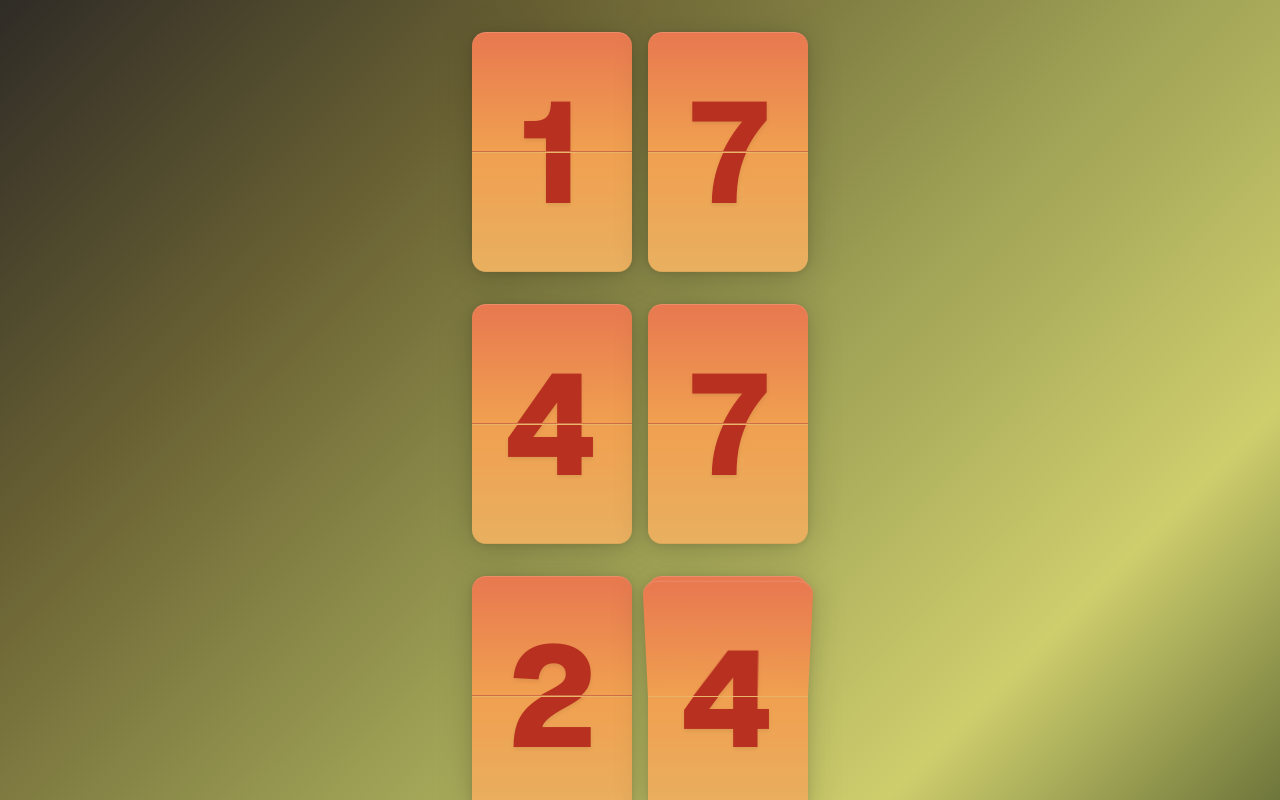
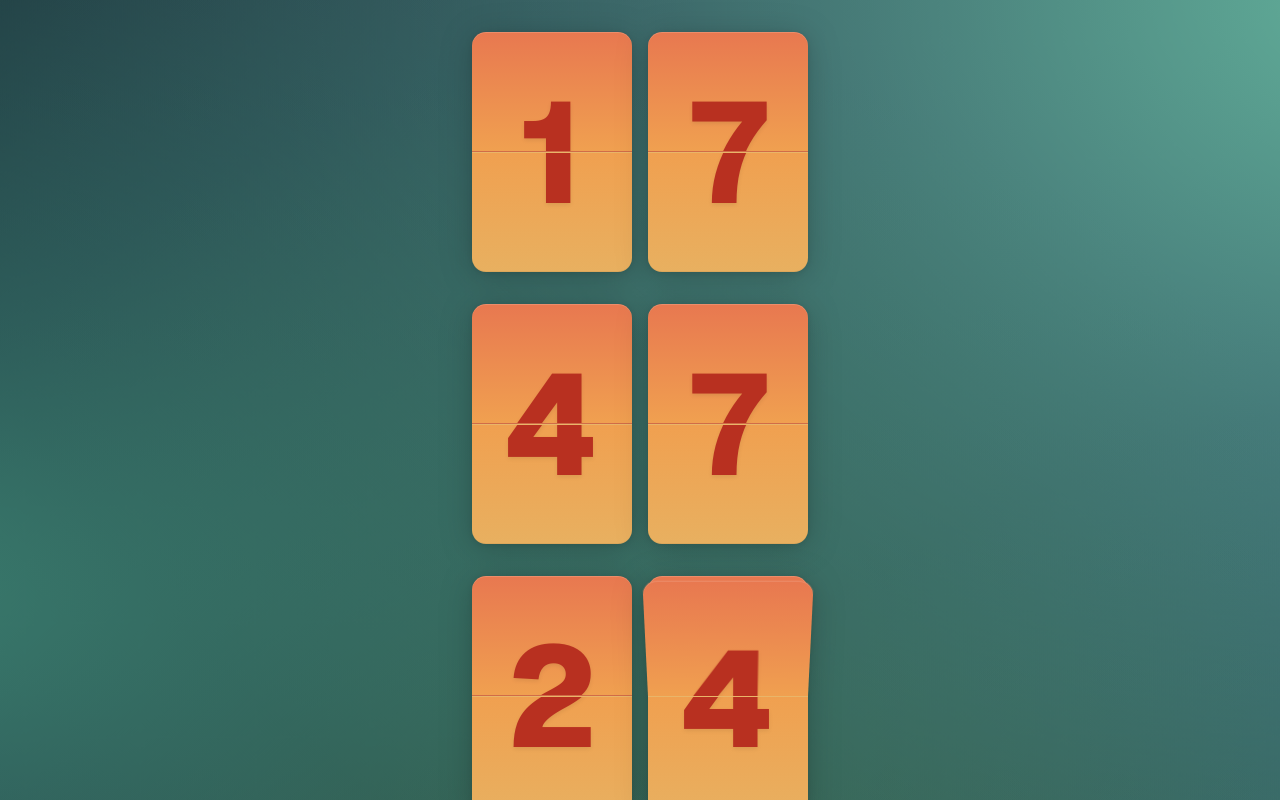
Before and after one commit to devohmycode/TravelPomo, a Next.js app: page / in a window 1280 px wide. Shown: the top 800 px of the page. Built offline with nearby package versions, Linux system fonts and the light colour scheme.

Commit message:
feat: enhance background animation with dynamic gradient shift
Combine color change with gradient movement for dynamic effect.

Co-authored-by: OhMyCode <245494865+devohmycode@users.noreply.github.com>

```diff
--- a/app/globals.css
+++ b/app/globals.css
@@ -134,17 +134,20 @@
 .flip-clock-bg::before {
   content: "";
   position: absolute;
-  inset: 0;
+  inset: -50%;
+  width: 200%;
+  height: 200%;
   z-index: 0;
-  background: linear-gradient(
-    135deg,
-    var(--grad-c1) 0%,
-    var(--grad-c2) 25%,
-    var(--grad-c3) 50%,
-    var(--grad-c4) 75%,
-    var(--grad-c5) 100%
-  );
-  animation: gradient-shift 12s ease infinite;
+  background:
+    radial-gradient(ellipse at 20% 50%, var(--grad-c1) 0%, transparent 50%),
+    radial-gradient(ellipse at 80% 20%, var(--grad-c2) 0%, transparent 50%),
+    radial-gradient(ellipse at 50% 80%, var(--grad-c3) 0%, transparent 50%),
+    radial-gradient(ellipse at 10% 10%, var(--grad-c4) 0%, transparent 40%),
+    radial-gradient(ellipse at 90% 90%, var(--grad-c5) 0%, transparent 40%),
+    linear-gradient(135deg, #1a1a2e 0%, #16213e 50%, #0f3460 100%);
+  animation:
+    gradient-move 20s ease-in-out infinite alternate,
+    gradient-shift 16s ease infinite;
 }
 
 .flip-clock-bg > * {
@@ -155,12 +158,12 @@
 @property --grad-c1 {
   syntax: "<color>";
   inherits: false;
-  initial-value: #1a3a5c;
+  initial-value: #c4882a;
 }
 @property --grad-c2 {
   syntax: "<color>";
   inherits: false;
-  initial-value: #c4882a;
+  initial-value: #e87850;
 }
 @property --grad-c3 {
   syntax: "<color>";
@@ -170,49 +173,67 @@
 @property --grad-c4 {
   syntax: "<color>";
   inherits: false;
-  initial-value: #c4882a;
+  initial-value: #8b4a14;
 }
 @property --grad-c5 {
   syntax: "<color>";
   inherits: false;
-  initial-value: #1a3a5c;
+  initial-value: #5c3a1a;
+}
+
+@keyframes gradient-move {
+  0% {
+    transform: translate(0%, 0%) rotate(0deg) scale(1);
+  }
+  25% {
+    transform: translate(10%, -5%) rotate(3deg) scale(1.05);
+  }
+  50% {
+    transform: translate(-5%, 10%) rotate(-2deg) scale(1.02);
+  }
+  75% {
+    transform: translate(5%, 5%) rotate(1deg) scale(1.08);
+  }
+  100% {
+    transform: translate(-10%, -10%) rotate(-3deg) scale(1.04);
+  }
 }
 
 @keyframes gradient-shift {
   0%, 100% {
-    --grad-c1: #1a3a5c;
-    --grad-c2: #c4882a;
+    --grad-c1: #c4882a;
+    --grad-c2: #e87850;
     --grad-c3: #e8a830;
-    --grad-c4: #c4882a;
-    --grad-c5: #1a3a5c;
+    --grad-c4: #8b4a14;
+    --grad-c5: #5c3a1a;
   }
   20% {
-    --grad-c1: #5c1a2a;
-    --grad-c2: #c44a2a;
-    --grad-c3: #e86830;
-    --grad-c4: #f0a050;
-    --grad-c5: #5c3a1a;
+    --grad-c1: #e86040;
+    --grad-c2: #c43a20;
+    --grad-c3: #f0a050;
+    --grad-c4: #5c1a2a;
+    --grad-c5: #8b2a14;
   }
   40% {
-    --grad-c1: #2a1a5c;
-    --grad-c2: #8b3a80;
-    --grad-c3: #c45a8a;
-    --grad-c4: #e88a60;
-    --grad-c5: #3a1a5c;
+    --grad-c1: #8b3a80;
+    --grad-c2: #c45a8a;
+    --grad-c3: #e88a60;
+    --grad-c4: #3a1a5c;
+    --grad-c5: #5c2a50;
   }
   60% {
-    --grad-c1: #1a4a3c;
-    --grad-c2: #2a8b6a;
-    --grad-c3: #50c4a0;
-    --grad-c4: #a0e8c0;
-    --grad-c5: #1a5c3a;
+    --grad-c1: #2a8b6a;
+    --grad-c2: #50c4a0;
+    --grad-c3: #1a5c3a;
+    --grad-c4: #1a4a3c;
+    --grad-c5: #40a080;
   }
   80% {
-    --grad-c1: #3a1a1a;
-    --grad-c2: #8b4a14;
-    --grad-c3: #c48828;
-    --grad-c4: #e8c040;
-    --grad-c5: #5c4a1a;
+    --grad-c1: #8b6a14;
+    --grad-c2: #c49828;
+    --grad-c3: #e8c040;
+    --grad-c4: #3a2a1a;
+    --grad-c5: #c47020;
   }
 }
 
```
